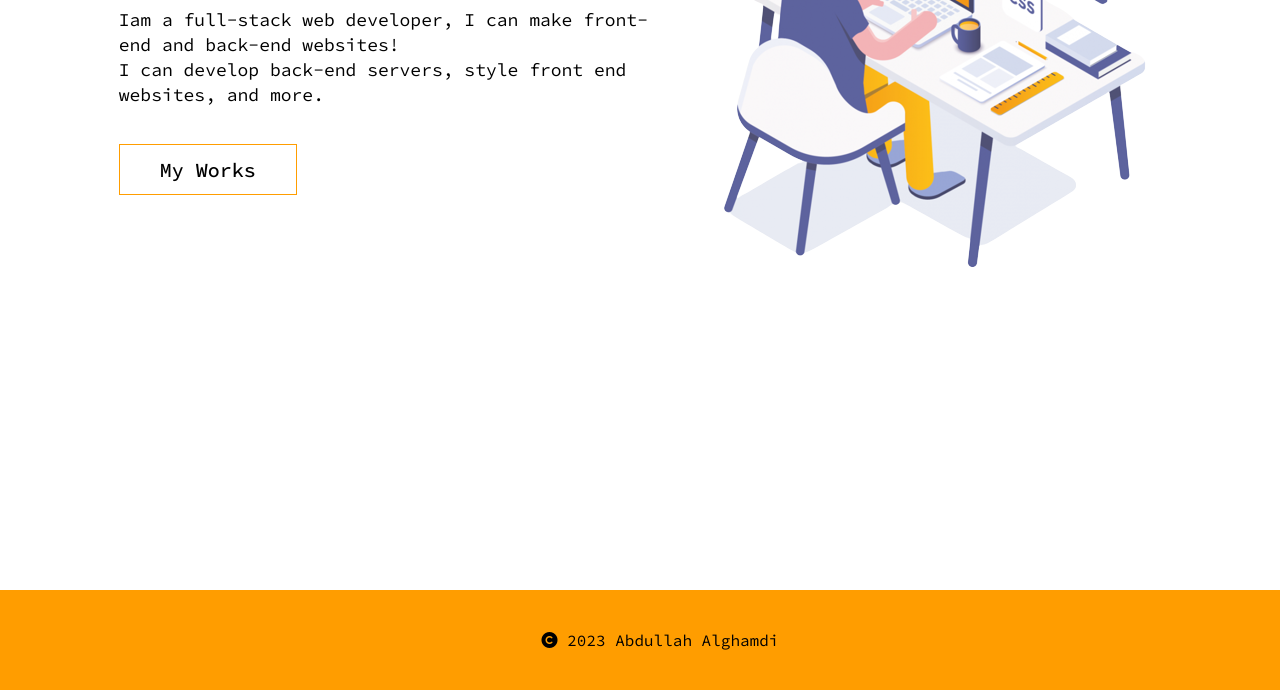
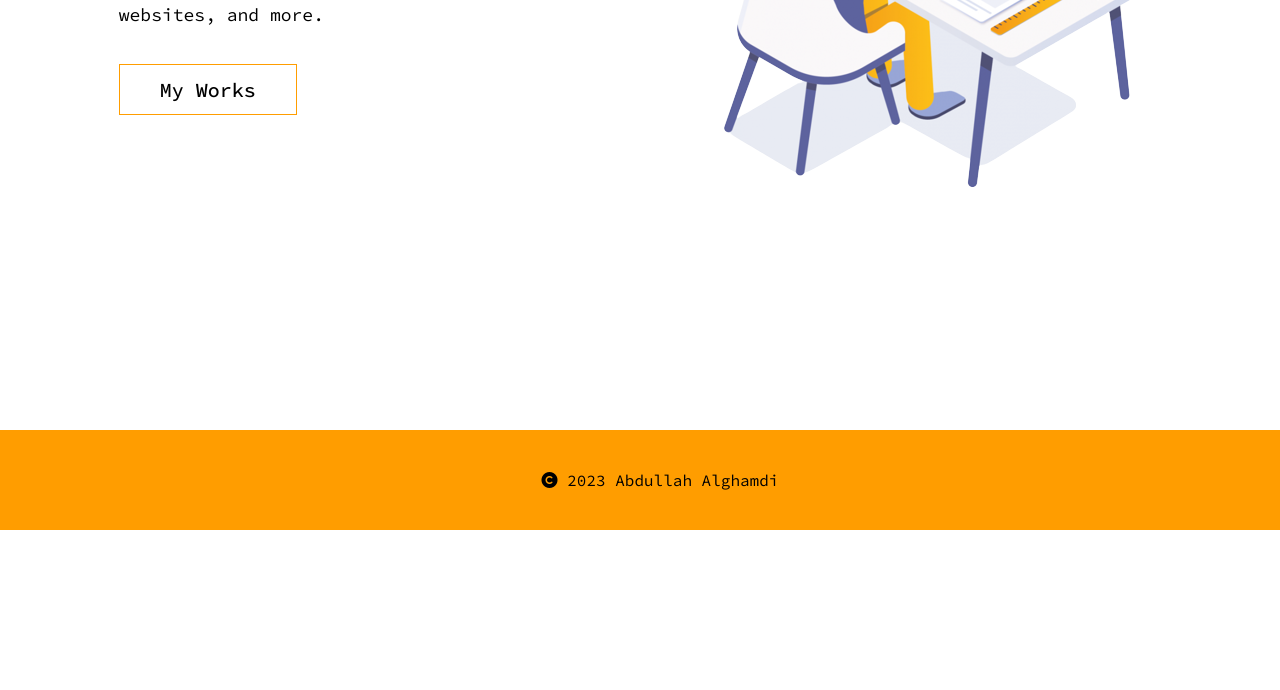
Before and after one commit to abdullah-gh39/abghlj.github.io, a plain HTML site: page index.html in a window 1280 px wide. Shown: the part 530-1220 px from the top of the page. After the commit the page ends 1060 px from the top, so only its background shows below. Drawn offline with nearby package versions, Linux system fonts and the light colour scheme.

Commit message:
Update style.css

```diff
--- a/style.css
+++ b/style.css
@@ -106,7 +106,7 @@ header nav .social-links a i:hover{
 }
 
 .hero-sec{
-    height: 140vh;
+    height: 120vh;
     background-size: cover;
     overflow: hidden;
 }
```
